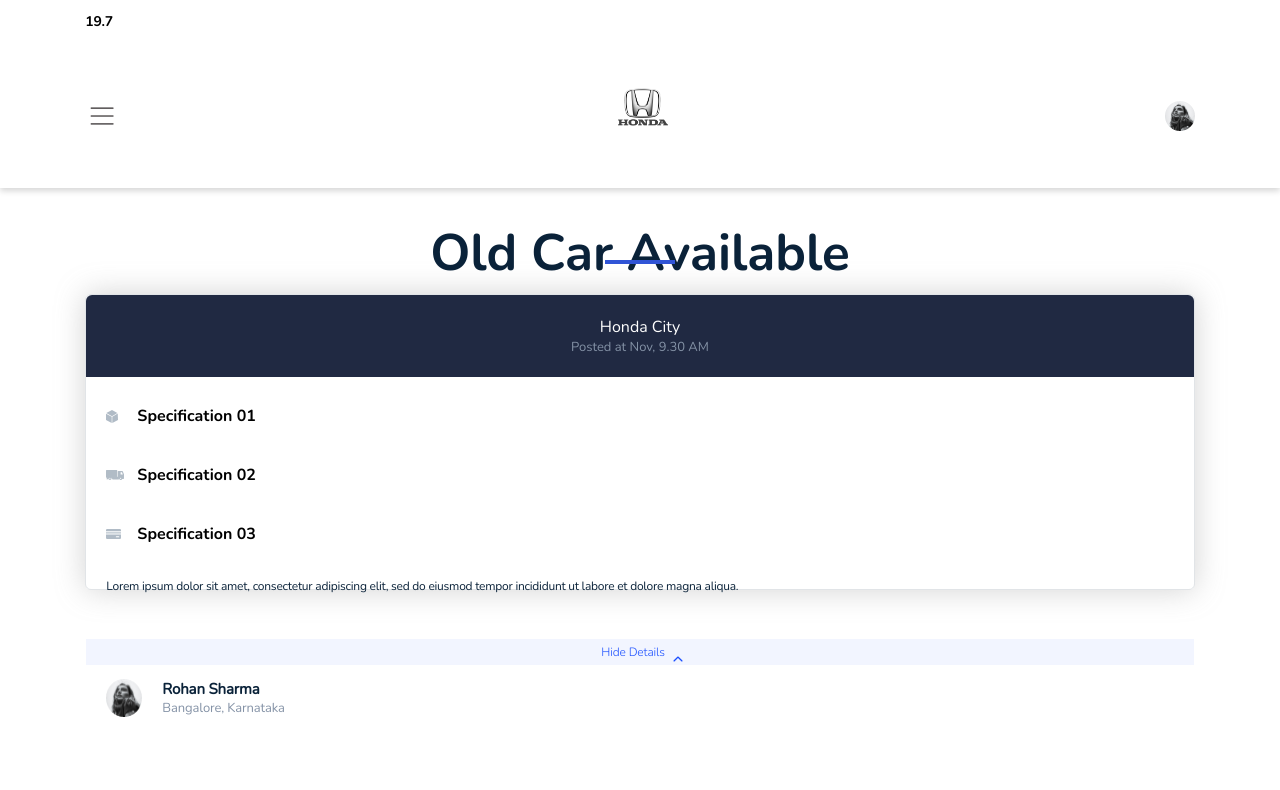
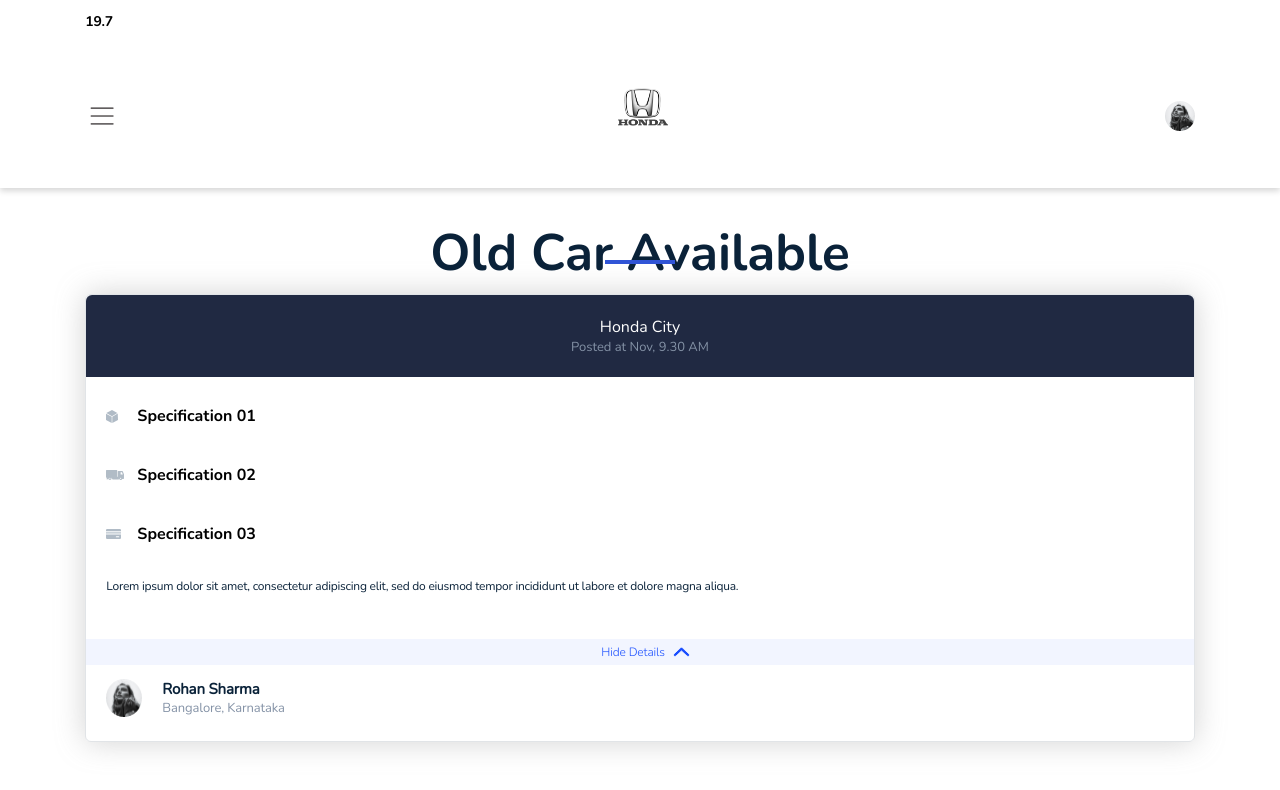
Before and after one commit to MaheshaBhat/bid-app, a React (Create React App) app: page / in a window 1280 px wide. Shown: the top 790 px of the page. Built offline with nearby package versions, Linux system fonts and the light colour scheme.

Commit message:
add alignment

```diff
--- a/src/components/card/index.scss
+++ b/src/components/card/index.scss
@@ -1,6 +1,6 @@
 .card-container {
   width: 100%;
-  height: 296px;
+  //height: 296px;
   border-radius: 6px;
   border: 1px solid rgba(10, 34, 57, 0.12);
   box-shadow: 0px 0px 30px rgba(144, 144, 144, 0.4);
--- a/src/components/cardDetail/index.scss
+++ b/src/components/cardDetail/index.scss
@@ -56,6 +56,7 @@
     width: 5.75px;
     line-height: 10px;
     cursor: pointer;
+    display: flex;
     //background-image: url("./assets/Hide.svg");
   }
 }
```
